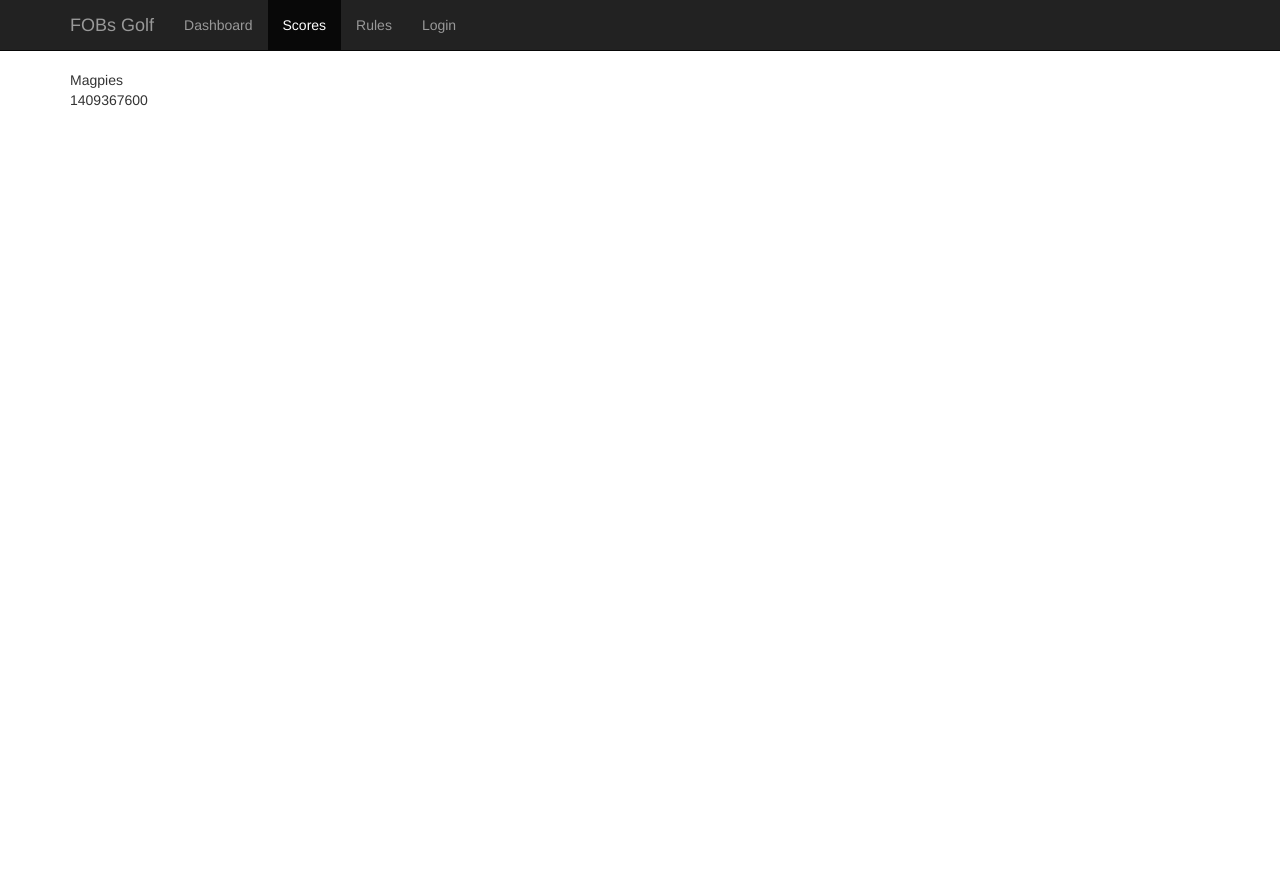
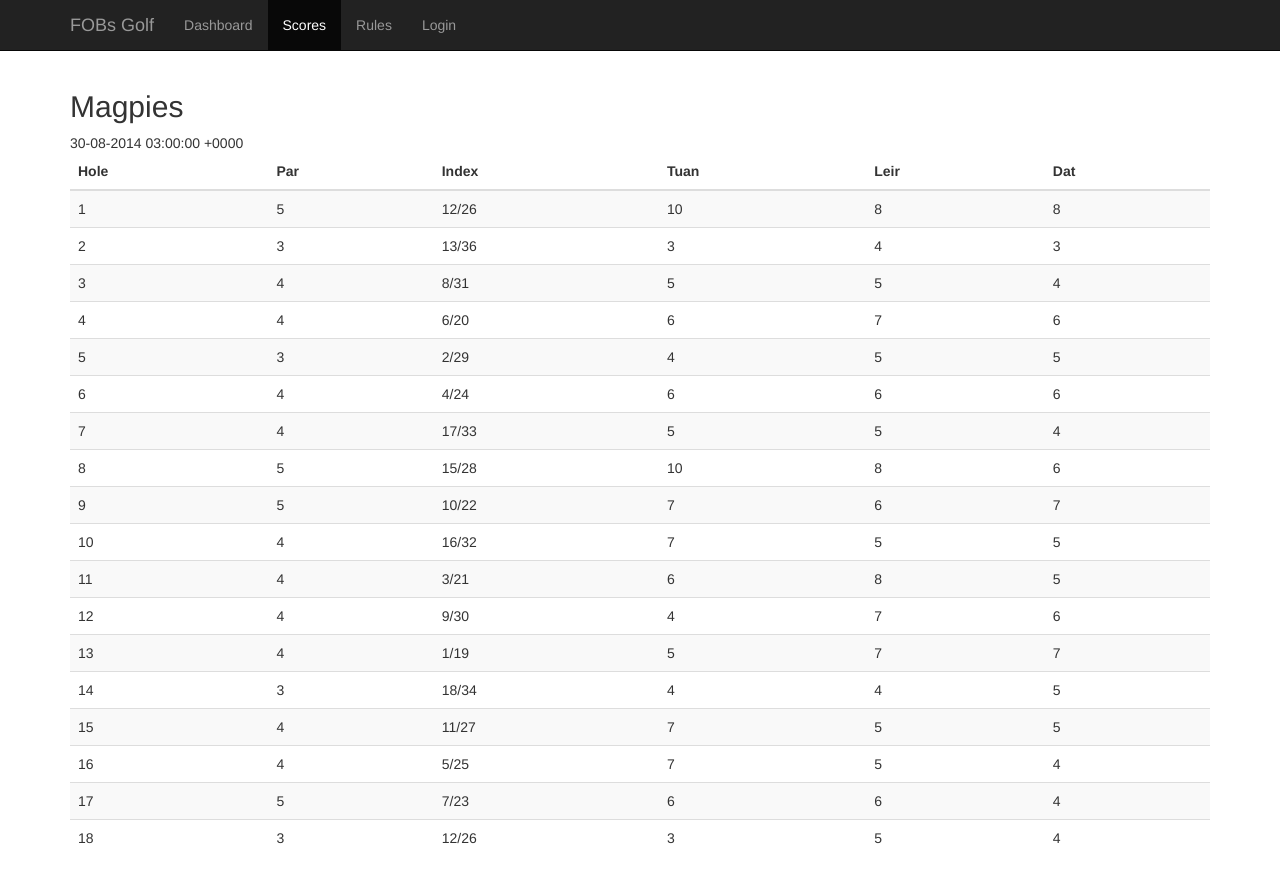
Before and after one commit to fobsgolf/fobsgolf.github.io, a plain HTML site: page index.html at #/scores in a window 1280 px wide. Before the commit the page ends 800 px from the top, so only its background shows below. Drawn offline with Linux system fonts and the light colour scheme.

Commit message:
Added score sorting. Populated score tables.

```diff
--- a/src/clients/web/js/controllers/scoreCtrl.js
+++ b/src/clients/web/js/controllers/scoreCtrl.js
@@ -1,7 +1,9 @@
 app.controller("scoreCtrl", function($scope, scoreService) {
-  $scope.scores = scoreService.getScore();
-    console.info($scope.scores)
-  /*$scope.gridOptions = {data: 'registry.list',
+    $scope.scores = scoreService.getScore();
+    $scope.playersList = scoreService.getPlayersList();
+
+    console.info($scope.playersList);
+    /*$scope.gridOptions = {data: 'registry.list',
                         columnDefs: [{field: "fname", displayName: "First Name"},
                                     {field: "lname", displayName: "Last Name"},
                                     {field: "message", displayName: "Message"},
@@ -10,4 +12,44 @@ app.controller("scoreCtrl", function($scope, scoreService) {
                         enableSorting: true,
                         jqueryUITheme: true};*/
 
-})
+    $scope.getScoreOrder = function(score) {
+        for(var hole in score) {
+            console.info("hole number " + JSON.stringify(score[hole].hole))
+            return parseInt(score[hole].hole);
+        }
+        return 0;
+    }
+
+    $scope.getPlayersScore = function(score, playersName) {
+        for(var hole in score) {
+            return score[hole].players[playersName];
+        }
+
+        return 0;
+    }
+
+    $scope.getHole = function(score) {
+        for(var hole in score) {
+            return score[hole].hole;
+        }
+
+        return 0;
+    }
+
+    $scope.getPar = function(score) {
+        for(var hole in score) {
+            return score[hole].par;
+        }
+
+        return 0;
+    }
+
+    $scope.getIndex = function(score) {
+        for(var hole in score) {
+            return score[hole].index;
+        }
+
+        return 0;
+    }
+
+});
--- a/src/clients/web/js/services/scoreService.js
+++ b/src/clients/web/js/services/scoreService.js
@@ -1,12 +1,13 @@
 app.service("scoreService", function($rootScope, $http) {
     var methods = {};
     var scoreCards = [];
+    var playersList = {names: []};
 
     function successCB(data, status, headers, config) {
         // this callback will be called asynchronously
         // when the response is available
         var inData = JSON.parse(data);
-        console.log("successfull set data. Response " + data())
+        console.log("successfull set data. Response " + data());
     }
 
     function errorCB(data, status, headers, config) {
@@ -24,24 +25,51 @@ app.service("scoreService", function($rootScope, $http) {
                 cardInfo.in = magpiesTemplate.in;
                 cardInfo.out = magpiesTemplate.out;
                 var score = cardInfo.score;
-                $.extend(true, score, magpiesTemplate);
-                console.info(score)
+                for(var hole in score) {
+                    for(var holeKey in score[hole]) {
+                        $.extend(true, score[hole][holeKey], magpiesTemplate[holeKey]);
+                    }
+
+                }
+                console.info(score);
             }
         }
 
         scoreCards = magpiesScore;
     }
 
+    function parsePlayers() {
+        for(var day in magpiesScore) {
+            var cardInfo = magpiesScore[day];
+
+            for(var hole in cardInfo.score) {
+                for(var holeKey in cardInfo.score[hole]) {
+                    for(var player in cardInfo.score[hole][holeKey].players) {
+                        playersList.names.push(player);
+                    }
+                    console.info("players names " + JSON.stringify(playersList))
+                    return;
+                }
+
+            }
+        }
+    }
+
     methods.getScore = function() {
         return scoreCards;
-    }
+    };
 
     methods.setData = function(data, url) {
         $http.post(url, JSON.stringify(data)).success(successCB).error(errorCB);
-    }
+    };
+
+    methods.getPlayersList = function() {
+        return playersList;
+    };
 
     getMagpiesScores();
+    parsePlayers();
 
 
     return methods;
-})
+});
--- a/src/clients/web/partials/controllers/score.html
+++ b/src/clients/web/partials/controllers/score.html
@@ -1,7 +1,27 @@
 <div class="container">
     <div ng-repeat="cardInfo in scores">
-        <div>{{cardInfo.name}}</div>
-        <div>{{cardInfo.date}}</div>
+        <h2>{{cardInfo.name}}</h2>
+        <h3v>{{cardInfo.date * 1000| date:'dd-MM-yyyy HH:mm:ss Z'}}</h3>
+        <table class="table table-striped">
+            <thead>
+                <tr>
+                    <th>Hole</th>
+                    <th>Par</th>
+                    <th>Index</th>
+                    <th ng-repeat="player in playersList.names">{{player}}</th>
+                </tr>
+            </thead>
+            <tbody>
+                <tr ng-repeat="score in cardInfo.score | orderBy:getScoreOrder">
+                    <td>{{getHole(score)}}</td>
+                    <td>{{getPar(score)}}</td>
+                    <td>{{getIndex(score)}}</td>
+                    <td ng-repeat="player in playersList.names">
+                        {{getPlayersScore(score, player)}}
+                    </td>
+                </tr>
+            </tbody>
+        </table>
         <!--<div class="gridStyle" ng-grid="gridOptions"></div>-->
     </div>
 </div>
--- a/src/server/magpiesScore.js
+++ b/src/server/magpiesScore.js
@@ -1,125 +1,160 @@
 var magpiesScore = [{
     date: '1409367600',
-    score: {
+    score: [
+        {
             Hole1: {
                 players: {
                     Tuan: 10,
                     Leir: 8,
                     Dat: 8
                 }
+            }
         },
+        {
             Hole2: {
                 players: {
                     Tuan: 3,
                     Leir: 4,
                     Dat: 3
                 }
+            }
         },
+        {
             Hole3: {
                 players: {
                     Tuan: 5,
                     Leir: 5,
                     Dat: 4
                 }
+            }
         },
+        {
             Hole4: {
                 players: {
                     Tuan: 6,
                     Leir: 7,
                     Dat: 6
                 }
+            }
         },
+        {
             Hole5: {
                 players: {
                     Tuan: 4,
                     Leir: 5,
                     Dat: 5
                 }
+            }
         },
+        {
             Hole6: {
                 players: {
                     Tuan: 6,
                     Leir: 6,
                     Dat: 6
                 }
+            }
         },
+        {
             Hole7: {
                 players: {
                     Tuan: 5,
                     Leir: 5,
                     Dat: 4
                 }
+            }
         },
+        {
             Hole8: {
                 players: {
                     Tuan: 10,
                     Leir: 8,
                     Dat: 6
                 }
+            }
         },
+        {
             Hole9: {
                 players: {
                     Tuan: 7,
                     Leir: 6,
                     Dat: 7
                 }
+            }
         },
+        {
             Hole10: {
                 players: {
                     Tuan: 7,
                     Leir: 5,
                     Dat: 5
                 }
+            }
         },
+        {
             Hole11: {
                 players: {
                     Tuan: 6,
                     Leir: 8,
                     Dat: 5
                 }
+            }
         },
+        {
             Hole12: {
                 players: {
                     Tuan: 4,
                     Leir: 7,
                     Dat: 6
                 }
+            }
         },
+        {
             Hole13: {
                 players: {
                     Tuan: 5,
                     Leir: 7,
                     Dat: 7
                 }
+            }
         },
+        {
             Hole14: {
                 players: {
                     Tuan: 4,
                     Leir: 4,
                     Dat: 5
                 }
+            }
         },
+        {
             Hole15: {
                 players: {
                     Tuan: 7,
                     Leir: 5,
                     Dat: 5
                 }
+            }
         },
+        {
             Hole16: {
                 players: {
                     Tuan: 7,
                     Leir: 5,
                     Dat: 4
                 }
+            }
         },
+        {
             Hole17: {
                 players: {
                     Tuan: 6,
                     Leir: 6,
                     Dat: 4
                 }
+            }
         },
+        {
             Hole18: {
                 players: {
                     Tuan: 3,
@@ -128,4 +163,5 @@ var magpiesScore = [{
                 }
             }
         }
+    ]
 }];
--- a/src/server/templates/magpies.js
+++ b/src/server/templates/magpies.js
@@ -2,75 +2,93 @@ var magpiesTemplate = {
     name: 'Magpies',
     Hole1: {
         par: 5,
-        index: '12/26'
+        index: '12/26',
+        hole: 1
     },
     Hole2: {
         par: 3,
-        index: '13/36'
+        index: '13/36',
+        hole: 2
     },
     Hole3: {
         par: 4,
-        index: '8/31'
+        index: '8/31',
+        hole: 3
     },
     Hole4: {
         par: 4,
-        index: '6/20'
+        index: '6/20',
+        hole: 4
     },
     Hole5: {
         par: 3,
-        index: '2/29'
+        index: '2/29',
+        hole: 5
     },
     Hole6: {
         par: 4,
-        index: '4/24'
+        index: '4/24',
+        hole: 6
     },
     Hole7: {
         par: 4,
-        index: '17/33'
+        index: '17/33',
+        hole: 7
     },
     Hole8: {
         par: 5,
-        index: '15/28'
+        index: '15/28',
+        hole: 8
     },
     Hole9: {
         par: 5,
-        index: '10/22'
+        index: '10/22',
+        hole: 9
     },
     Hole10: {
         par: 4,
-        index: '16/32'
+        index: '16/32',
+        hole: 10
     },
     Hole11: {
         par: 4,
-        index: '3/21'
+        index: '3/21',
+        hole: 11
     },
     Hole12: {
         par: 4,
-        index: '9/30'
+        index: '9/30',
+        hole: 12
     },
     Hole13: {
         par: 4,
-        index: '1/19'
+        index: '1/19',
+        hole: 13
     },
     Hole14: {
         par: 3,
-        index: '18/34'
+        index: '18/34',
+        hole: 14
     },
     Hole15: {
         par: 4,
-        index: '11/27'
+        index: '11/27',
+        hole: 15
     },
     Hole16: {
         par: 4,
-        index: '5/25'
+        index: '5/25',
+        hole: 16
     },
     Hole17: {
         par: 5,
-        index: '7/23'
+        index: '7/23',
+        hole: 17
     },
     Hole18: {
         par: 3,
-        index: '12/26'
+        index: '12/26',
+        hole: 18
     },
     in: 35,
     out: 37
```
Also changed, not shown: index.html (+0 -1 lines). Lines whose indentation alone changed are shown as unchanged.
